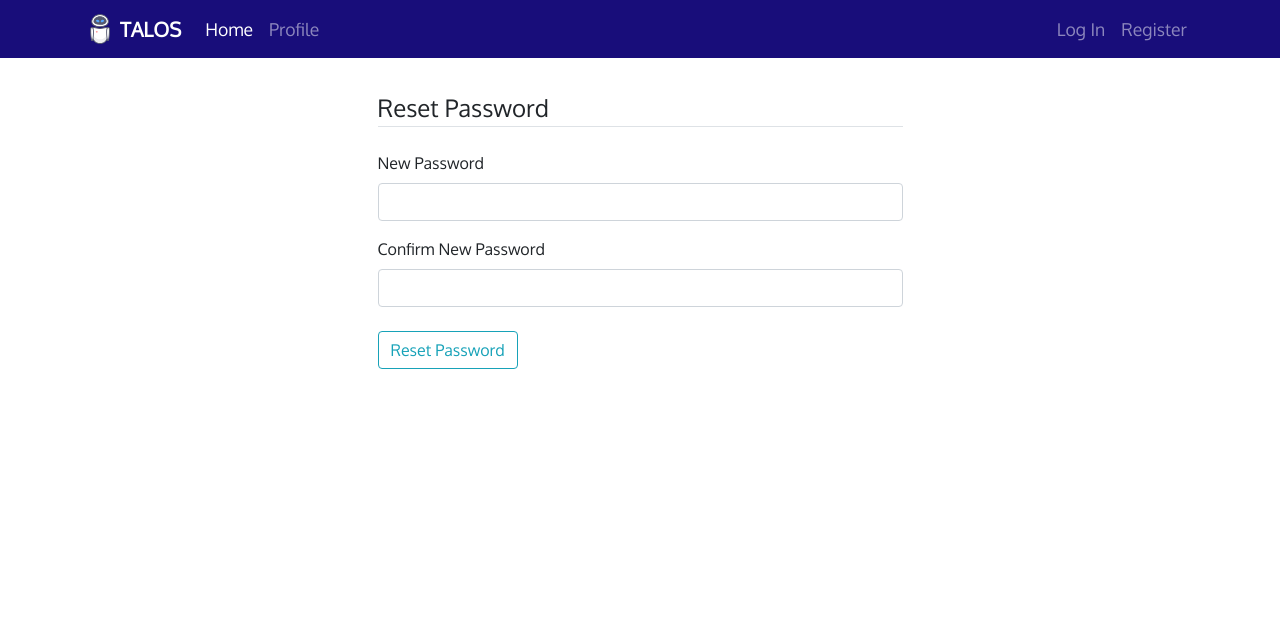
After one commit to agusrichard/scala-workbook, a Flask app: page /auth/reset/1 in a window 1280 px wide. The commit adds this page. Shown: the top 625 px of the page. Run offline with Flask 2, Linux system fonts and the light colour scheme; some libraries are stand-ins or nearby versions.

Commit message:
Password resets

```diff
--- a/app/auth/forms.py
+++ b/app/auth/forms.py
@@ -38,3 +38,14 @@ class ChangePasswordForm(FlaskForm):
 														EqualTo('password2', message='Password must match.')])
 	password2 = PasswordField('Confirm New Password', validators=[DataRequired()])
 	submit = SubmitField('Update Password')
+
+
+class PasswordResetRequestForm(FlaskForm):
+	email = StringField('Email', validators=[DataRequired(), Length(1, 64), Email()])
+	submit = SubmitField('Reset Password')
+
+
+class PasswordResetForm(FlaskForm):
+	password = PasswordField('New Password', validators=[DataRequired(), EqualTo('password2', message='Password must match.')])
+	password2 = PasswordField('Confirm New Password', validators=[DataRequired()])
+	submit = SubmitField('Reset Password')
--- a/app/auth/views.py
+++ b/app/auth/views.py
@@ -4,7 +4,8 @@ from . import auth
 from .. import db
 from ..models import User
 from ..email import send_email
-from .forms import LoginForm, RegistrationForm, ChangePasswordForm
+from .forms import LoginForm, RegistrationForm, ChangePasswordForm, \
+					PasswordResetRequestForm, PasswordResetForm
 
 
 @auth.route('/login', methods=['GET', 'POST'])
@@ -26,7 +27,7 @@ def login():
 @login_required
 def logout():
 	logout_user()
-	flash('You have been logged out.', 'success')
+	flash('You have been logged out.', 'info')
 	return redirect(url_for('main.index'))
 
 
@@ -42,7 +43,7 @@ def register():
 		token = user.generate_confirmation_token()
 		send_email(user.email, 'Confirm Your Account',
 					'auth/email/confirm', user=user, token=token)
-		flash('A confirmation email has been sent to you by email.', 'success')
+		flash('A confirmation email has been sent to you by email.', 'info')
 		return redirect(url_for('auth.login'))
 	return render_template('auth/register.html', title='Register', form=form)
 
@@ -83,3 +84,34 @@ def change_password():
 		else:
 			flash('Invalid password', 'warning')
 	return render_template('auth/change_password.html', title='Change Password', form=form)
+
+
+@auth.route('/reset', methods=['GET', 'POST'])
+def password_reset_request():
+	if not current_user.is_anonymous:
+		return redirect(url_for('main.index'))
+	form = PasswordResetRequestForm()
+	if form.validate_on_submit():
+		user = User.query.filter_by(email=form.email.data.lower()).first()
+		if user:
+			token = user.generate_reset_token()
+			send_email(user.email, 'Reset Your Password', 'auth/email/reset_password',
+						user=user, token=token)
+		flash('An email with instructions to reset your password has been sent to you.', 'info')
+		return redirect(url_for('auth.login'))
+	return render_template('auth/reset_password_request.html', title='Request Reset Password', form=form)
+
+
+@auth.route('/reset/<token>', methods=['GET', 'POST'])
+def password_reset(token):
+	if not current_user.is_anonymous:
+		return redirect(url_for('main.index'))
+	form = PasswordResetForm()
+	if form.validate_on_submit():
+		if User.reset_password(token, form.password.data):
+			db.session.commit()
+			flash('Your password has been updated.', 'success')
+			return redirect(url_for('auth.login'))
+		else:
+			return redirect(url_for('main.index'))
+	return render_template('auth/reset_password.html', title='Reset Password', form=form)
--- a/app/templates/auth/login.html
+++ b/app/templates/auth/login.html
@@ -16,6 +16,9 @@
 				</div>
 				<div class="form-group mt-4">
 					{{ form.submit(class="btn btn-outline-info") }}
+          <small class="text-muted ml-2">
+            <a href="{{ url_for('auth.password_reset_request') }}">Forgot Password?</a>
+          </small>
 				</div>
   		</fieldset>
   	</form>
--- /dev/null
+++ b/app/templates/auth/reset_password.html
@@ -0,0 +1,18 @@
+{% extends "base.html" %}
+{% import "auth/_macros.html" as macros %}
+
+{% block content %}
+<div class="col-md-6 mx-auto">
+	<form action="" method="POST">
+		{{ form.hidden_tag() }}
+		<fieldset class="form-group">
+			<legend class="border-bottom mb-4">Reset Password</legend>
+			{{ macros.render_form(form.password) }}
+			{{ macros.render_form(form.password2) }}
+			<div class="form-group mt-4">
+				{{ form.submit(class="btn btn-outline-info") }}
+			</div>
+		</fieldset>
+	</form>
+</div>
+{% endblock %}
```
Also changed, not shown: app/models.py (+18 -0 lines), app/templates/auth/email/reset_password.html (added, +8 -0 lines), app/templates/auth/email/reset_password.txt (added, +13 -0 lines), app/templates/auth/reset_password_request.html (added, +17 -0 lines), tests/test_user_model.py (+16 -0 lines).
